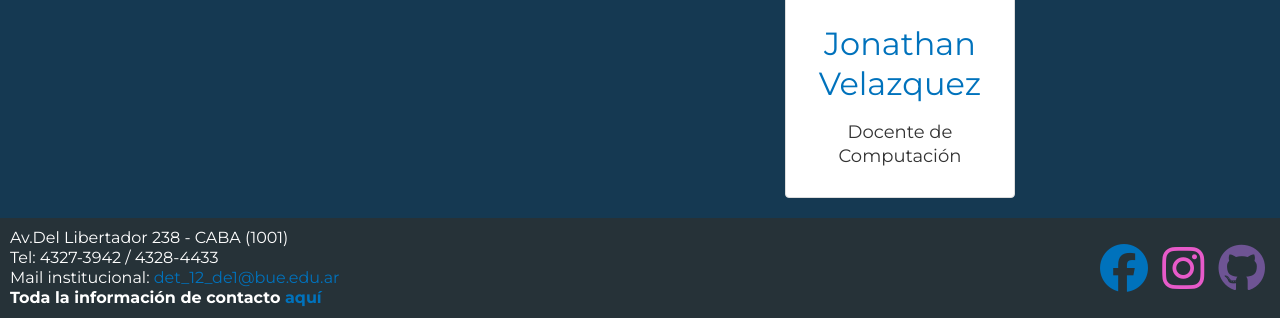
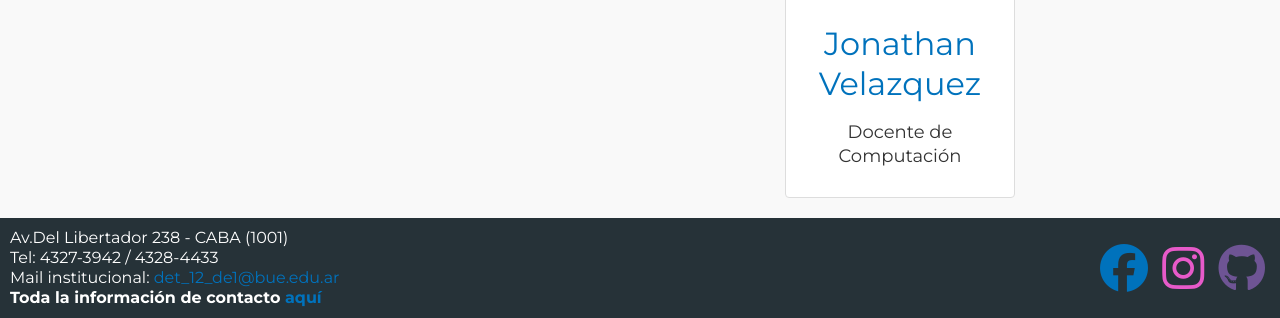
Before and after one commit to et12webmaster/et12webmaster.github.io, a PHP site: page /changelog.html in a window 1280 px wide. Shown: the part 1501-1819 px from the top of the page. Run offline with PHP 8.4, Linux system fonts and the light colour scheme; some libraries are stand-ins or nearby versions.

Commit message:
Update Estilos.css

```diff
--- a/css/Estilos.css
+++ b/css/Estilos.css
@@ -1,13 +1,12 @@
-h1, h2, h3, h4, h5{
+h1, h2, h3, h4, h5 {
 	font-family: 'Montserrat', sans-serif!important;
 }
 
-body{
-	background-color:#153952 !important;
-    position: relative;
-    overflow-x: hidden;
-font-family: 'Montserrat', sans-serif!important;
-  color: rgb(255, 255, 255) !important;
+body {
+  position: relative;
+  overflow-x: hidden;
+  font-family: 'Montserrat', sans-serif!important;
+  color: #000 !important;
 }
 
 .page-sidebar .nav-pills > li.active > a, .page-sidebar .nav-pills > li.active > a:hover, .page-sidebar .nav-pills > li.active > a:focus{
@@ -45,7 +44,7 @@ font-family: 'Montserrat', sans-serif!important;
 .volver{
   text-align: right;
   position: fixed;
-  z-index:9999999;
+  z-index: 9999999;
   bottom: 10;
   right: 13;
   width: auto;
```
